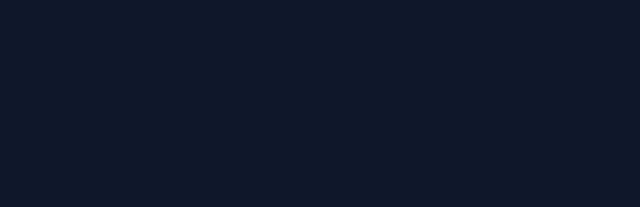
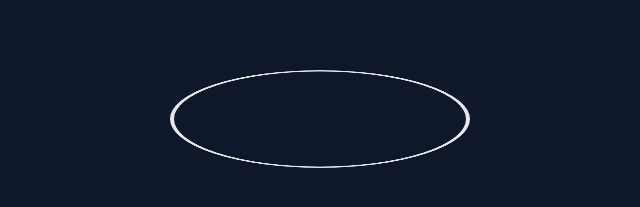
Before and after one commit to jeslor/dropping_effect, a React (Vite) app: page / in a window 1280 px wide. Shown: the part 531-738 px from the top of the page, without its empty margins (320-960 px from the left). Built offline with nearby package versions, Linux system fonts and the light colour scheme.

Commit message:
add the starter template for the glass

```diff
--- a/src/App.jsx
+++ b/src/App.jsx
@@ -2,13 +2,18 @@
 
 const App = () => {
   return (
-    <div className="h-screen w-screen bg-slate-900 flex flex-col">
-      <h1 className="text-5xl text-slate-300 my-6 text-center">CSS Shape outside</h1>
+    <div className="h-screen w-screen bg-slate-900 flex flex-col justify-between relative">
+     <div>
+     <h1 className="text-5xl text-slate-300 my-6 text-center">CSS Shape outside</h1>
         <div className='h-[300px] w-[300px] mx-auto relative'>
           <img className='h-full w-full object-cover relative z-[1]' src="/assets/images/orange.png" alt="" />
           <div className='h-[30px] w-[30px] bg-[#fe8238] rounded-full flex justify-center left-1/2 -mt-3 absolute z-[2] animate-[dropDown_3s_ease-in-out_infinite]'>
             <span className='block h-[17px] w-[17px] bg-[#fe8238] -mt-[2px] rotate-45'></span>
           </div>
+        </div>
+     </div>
+
+        <div style={{transform:"rotateX(71deg)"}} className='h-[300px] w-[300px] mx-auto relative border-[4px] rounded-full bottom-0 rotate'>
         </div>
 
     </div>
--- a/tailwind.config.js
+++ b/tailwind.config.js
@@ -23,7 +23,7 @@
         }
       },
       animation: {
-        fallDown:"dropDown 3s ease-in-out infinite"
+        fallDown:"dropDown 10s ease-in-out infinite"
       }
     },
   },
```
